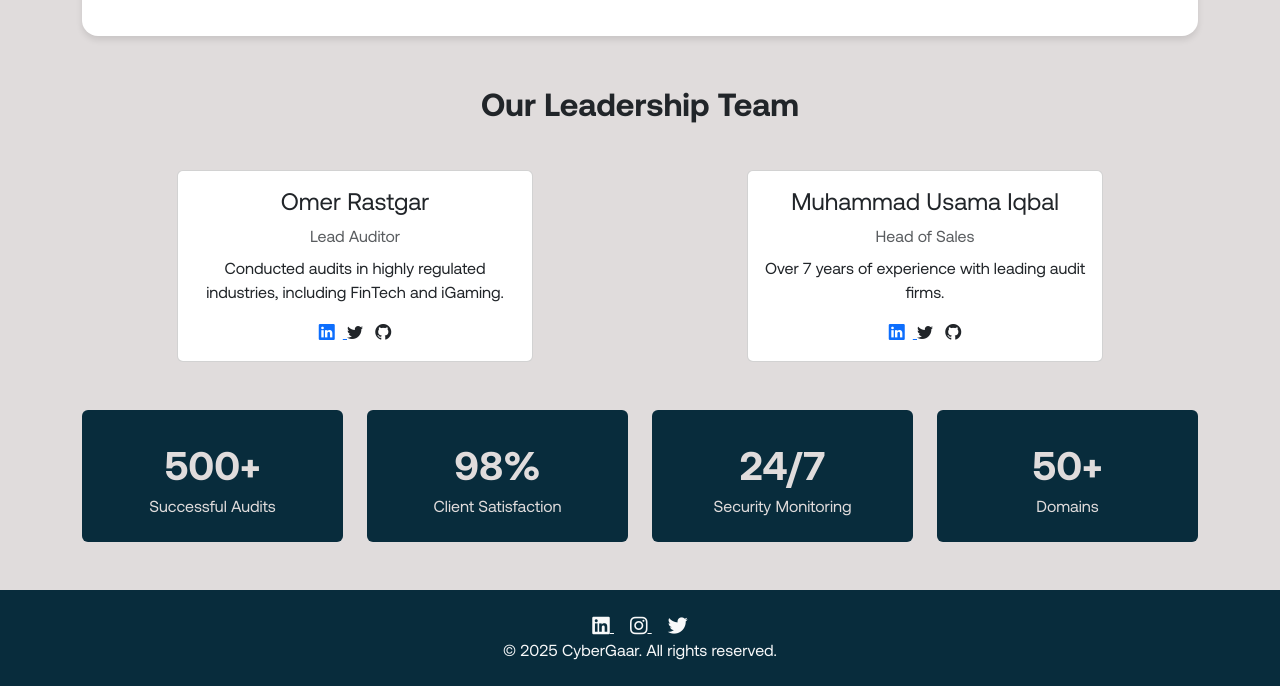
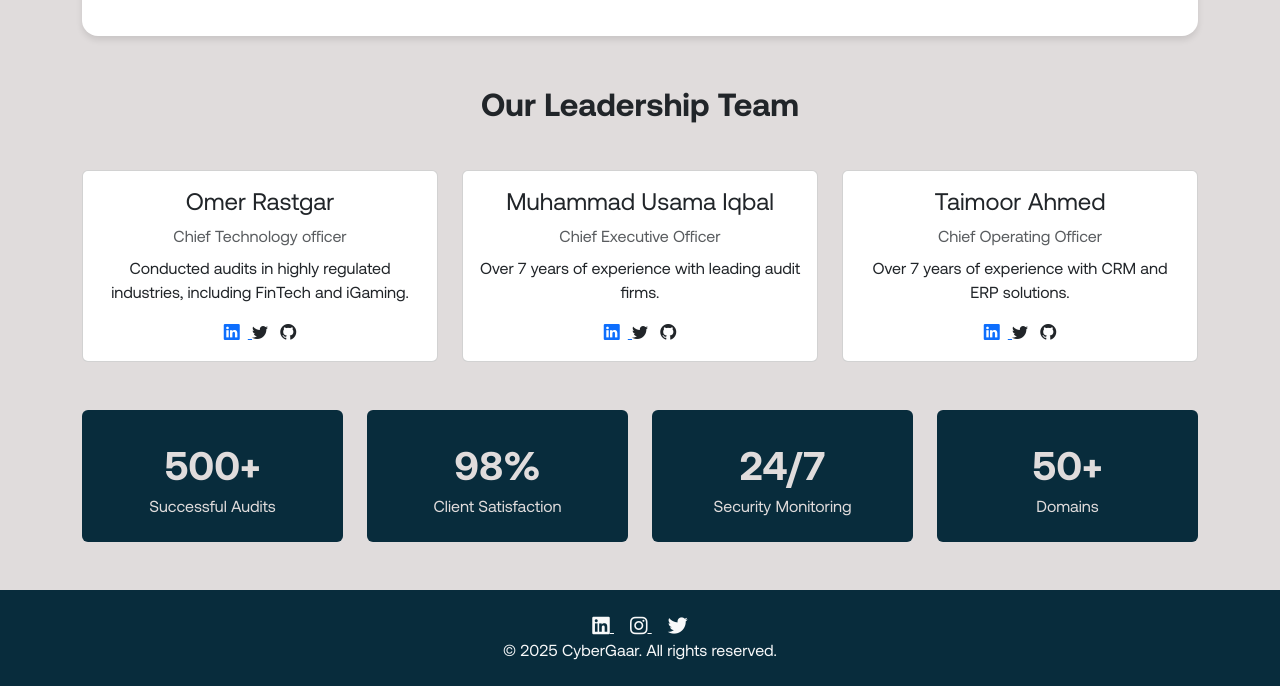
Before and after one commit to OmerRastgar/website, a plain HTML site: page about.html in a window 1280 px wide. Shown: the part 740-1426 px from the top of the page. Drawn offline with nearby package versions, Linux system fonts and the light colour scheme; a web font is replaced by a local one.

Commit message:
Update about.html

```diff
--- a/about.html
+++ b/about.html
@@ -87,7 +87,7 @@
                 <div class="card team-card h-100">
                     <div class="card-body text-center">
                         <h3 class="card-title h4">Omer Rastgar</h3>
-                        <p class="card-text text-muted mb-2">Lead Auditor</p>
+                        <p class="card-text text-muted mb-2">Chief Technology officer</p>
                         <p class="card-text"> Conducted audits in highly regulated industries, including FinTech and iGaming.</p>
                         <div class="mt-3">
                             <a href="https://www.linkedin.com/in/omer-rastgar/" target="_blank">
@@ -103,8 +103,24 @@
                 <div class="card team-card h-100">
                     <div class="card-body text-center">
                         <h3 class="card-title h4">Muhammad Usama Iqbal</h3>
-                        <p class="card-text text-muted mb-2">Head of Sales</p>
+                        <p class="card-text text-muted mb-2">Chief Executive Officer</p>
                         <p class="card-text">Over 7 years of experience with leading audit firms.</p>
+                        <div class="mt-3">
+                            <a href="https://pk.linkedin.com/in/muhammad-usama-iqbal" target="_blank">
+                                <i class="bi bi-linkedin me-2"></i>
+                            </a>
+                            <i class="bi bi-twitter me-2"></i>
+                            <i class="bi bi-github"></i>
+                        </div>
+                    </div>
+                </div>
+            </div>
+            <div class="col-md-4 mx-auto">
+                <div class="card team-card h-100">
+                    <div class="card-body text-center">
+                        <h3 class="card-title h4">Taimoor Ahmed</h3>
+                        <p class="card-text text-muted mb-2">Chief Operating Officer</p>
+                        <p class="card-text">Over 7 years of experience with CRM and ERP solutions.</p>
                         <div class="mt-3">
                             <a href="https://pk.linkedin.com/in/muhammad-usama-iqbal" target="_blank">
                                 <i class="bi bi-linkedin me-2"></i>
```
